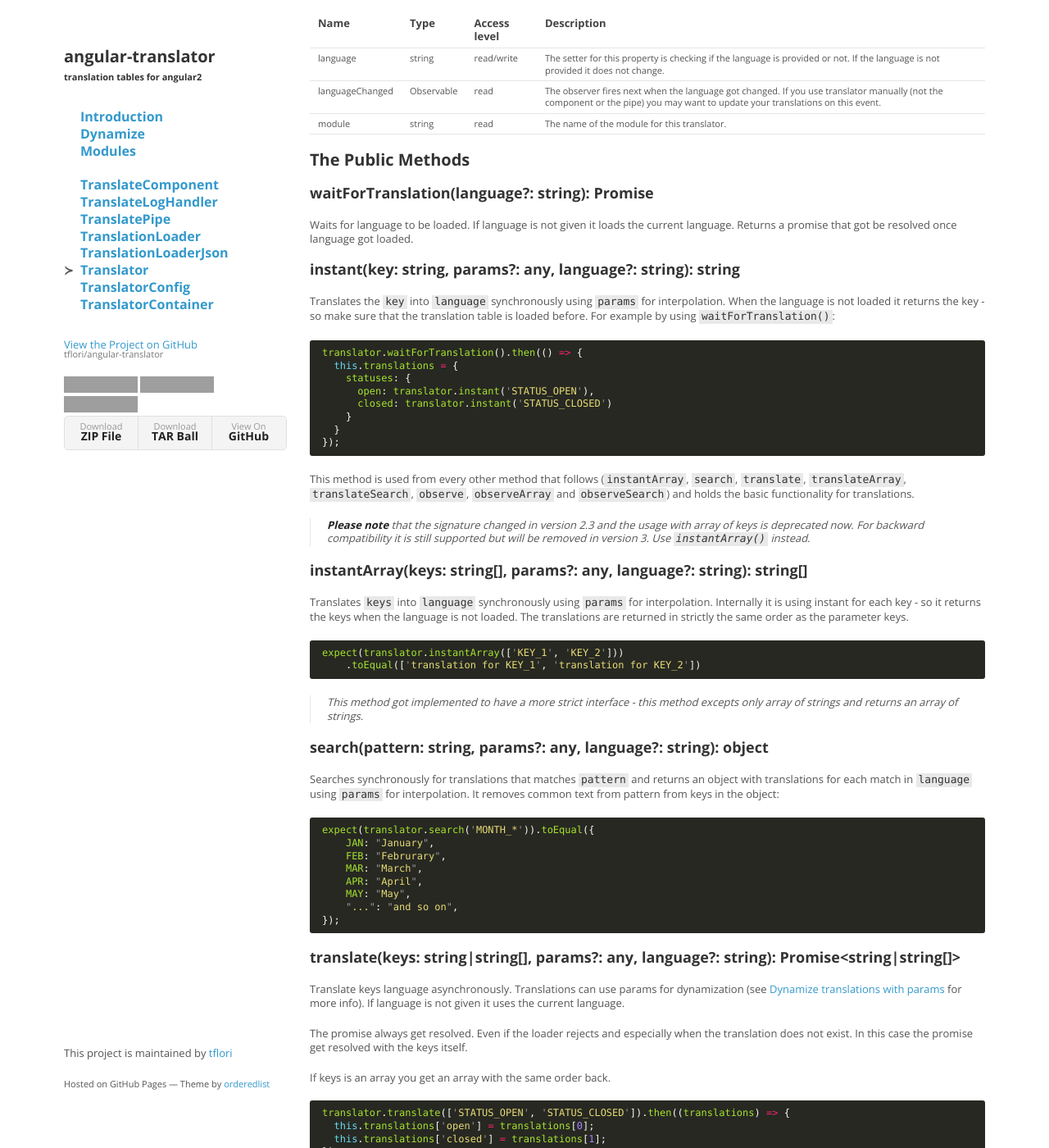
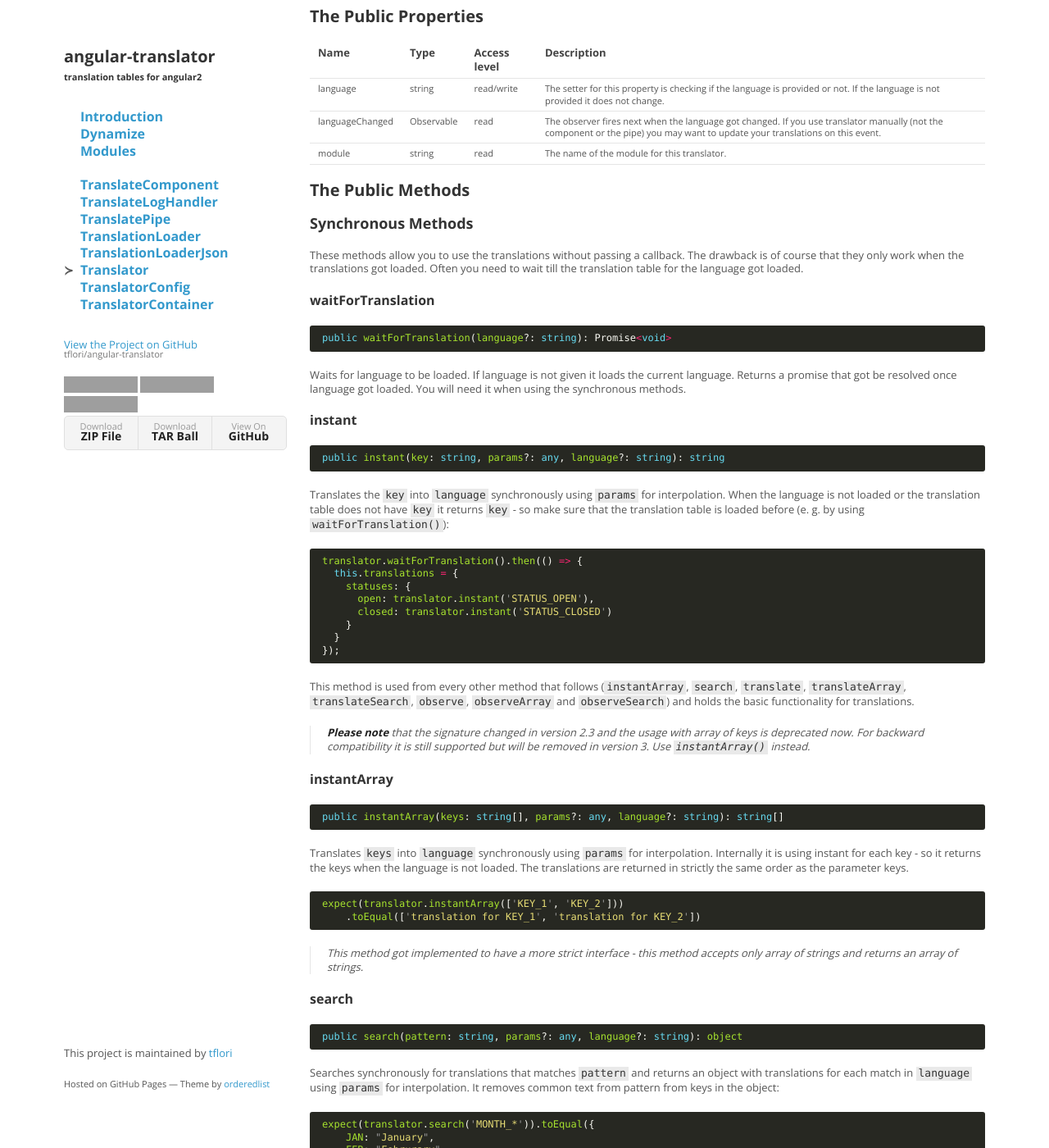
Before and after one commit to tflori/angular-translator, a Jekyll site: the page built from docs/Translator.md, in a window 1280 px wide and 1400 px high, scrolled down 191 px. Shown: the whole window at 82% size. Built offline with Jekyll 4.4.1, drawn with Linux system fonts in a browser that asks for light colours; some of the changed text lies outside the part shown; grey boxes are pictures that could not be loaded.

Commit message:
documentation for version 2.3

````diff
--- a/docs/Translator.md
+++ b/docs/Translator.md
@@ -19,15 +21,29 @@ this class.
 
 ## The Public Methods
 
-### waitForTranslation(language?: string): Promise<void>
+### Synchronous Methods
+
+These methods allow you to use the translations without passing a callback. The drawback is of course that they only
+work when the translations got loaded. Often you need to wait till the translation table for the language got loaded.
+
+#### waitForTranslation
+
+```ts
+public waitForTranslation(language?: string): Promise<void>
+```
 
 Waits for language to be loaded. If language is not given it loads the current language. Returns a promise that got be
-resolved once language got loaded.
+resolved once language got loaded. You will need it when using the synchronous methods.
 
-### instant(key: string, params?: any, language?: string): string
+#### instant
 
-Translates the `key` into `language` synchronously using `params` for interpolation. When the language is not loaded it
-returns the key - so make sure that the translation table is loaded before. For example by using `waitForTranslation()`:
+```ts
+public instant(key: string, params?: any, language?: string): string
+```
+
+Translates the `key` into `language` synchronously using `params` for interpolation. When the language is not loaded or
+the translation table does not have `key` it returns `key` - so make sure that the translation table is loaded
+before (e. g. by using `waitForTranslation()`):
 
 ```ts
 translator.waitForTranslation().then(() => {
@@ -46,7 +62,11 @@ This method is used from every other method that follows (`instantArray`, `searc
 > **Please note** that the signature changed in version 2.3 and the usage with array of keys is deprecated now. For
 > backward compatibility it is still supported but will be removed in version 3. Use `instantArray()` instead.
 
-### instantArray(keys: string[], params?: any, language?: string): string[]
+#### instantArray
+
+```ts
+public instantArray(keys: string[], params?: any, language?: string): string[]
+```
 
 Translates `keys` into `language` synchronously using `params` for interpolation. Internally it is using instant for
 each key - so it returns the keys when the language is not loaded. The translations are returned in strictly the same
@@ -57,10 +77,14 @@ expect(translator.instantArray(['KEY_1', 'KEY_2']))
     .toEqual(['translation for KEY_1', 'translation for KEY_2'])
 ```
 
-> This method got implemented to have a more strict interface - this method excepts only array of strings and returns
+> This method got implemented to have a more strict interface - this method accepts only array of strings and returns
 > an array of strings.
 
-### search(pattern: string, params?: any, language?: string): object
+#### search
+
+```ts
+public search(pattern: string, params?: any, language?: string): object
+```
 
 Searches synchronously for translations that matches `pattern` and returns an object with translations for each match
 in `language` using `params` for interpolation. It removes common text from pattern from keys in the object:
@@ -76,23 +100,46 @@ expect(translator.search('MONTH_*')).toEqual({
 });
 ```
 
-### translate(keys: string|string[], params?: any, language?: string): Promise<string|string[]>
+### Thenable Methods
 
-Translate keys language asynchronously. Translations can use params for dynamization (see
-[Dynamize translations with params](docs/dynamize.md) for more info). If language is not given it uses the current
-language.
+These methods return a `Promise` that got resolved with the translation(s) once the translation table got loaded.
+Please note that the `Promise` gets resolved with the requested language (or current language at the time it was
+called) and can not be used again when the language changed.
 
-The promise always get resolved. Even if the loader rejects and especially when the translation does not exist. In this
-case the promise get resolved with the keys itself.
-
-If keys is an array you get an array with the same order back.
+#### translate
 
 ```ts
-translator.translate(['STATUS_OPEN', 'STATUS_CLOSED']).then((translations) => {
-  this.translations['open'] = translations[0];
-  this.translations['closed'] = translations[1];
-});
+public translate(key: string, params?: any, language?: string): Promise<string>
 ```
+
+Translate `key` into `language` asynchronously using `params` for interpolation. If language is not given it uses the current language.
+
+The promise always gets resolved. Even if the loader rejects and especially when the translation does not exist. In this
+case the promise get resolved with `key`.
+
+```ts
+translator.translate('STATUS_OPEN')  .then((translation) => this.translations['open']   = translation);
+translator.translate('STATUS_CLOSED').then((translation) => this.translations['closed'] = translation);
+```
+
+> **Please note** that the signature changed in version 2.3 and the usage with array of keys is deprecated now. For
+> backward compatibility it is still supported but will be removed in version 3. Use `translateArray()` instead.
+
+#### translateArray
+
+```ts
+public translateArray(keys: string[], params?: any, language?: string): Promise<string[]>
+```
+
+Like translate but using `instantArray` for translating an array of `keys`.
+
+#### translateSearch
+
+```ts
+public translateSearch(pattern: string, params?: any, language?: string): Promise<object>
+```
+
+Like translate but using `search` to search for translations matching the given `pattern`.
 
 ### observe(keys: string|string[], params?: any): Observable<string|string[]>
 
--- a/src/Translator.ts
+++ b/src/Translator.ts
@@ -64,7 +64,7 @@ export class Translator {
         return this._module;
     }
 
-    get language() {
+    get language(): string {
         return this._language;
     }
 
````
Also changed, not shown: other parts of docs/Translator.md (+2 -0 lines).
